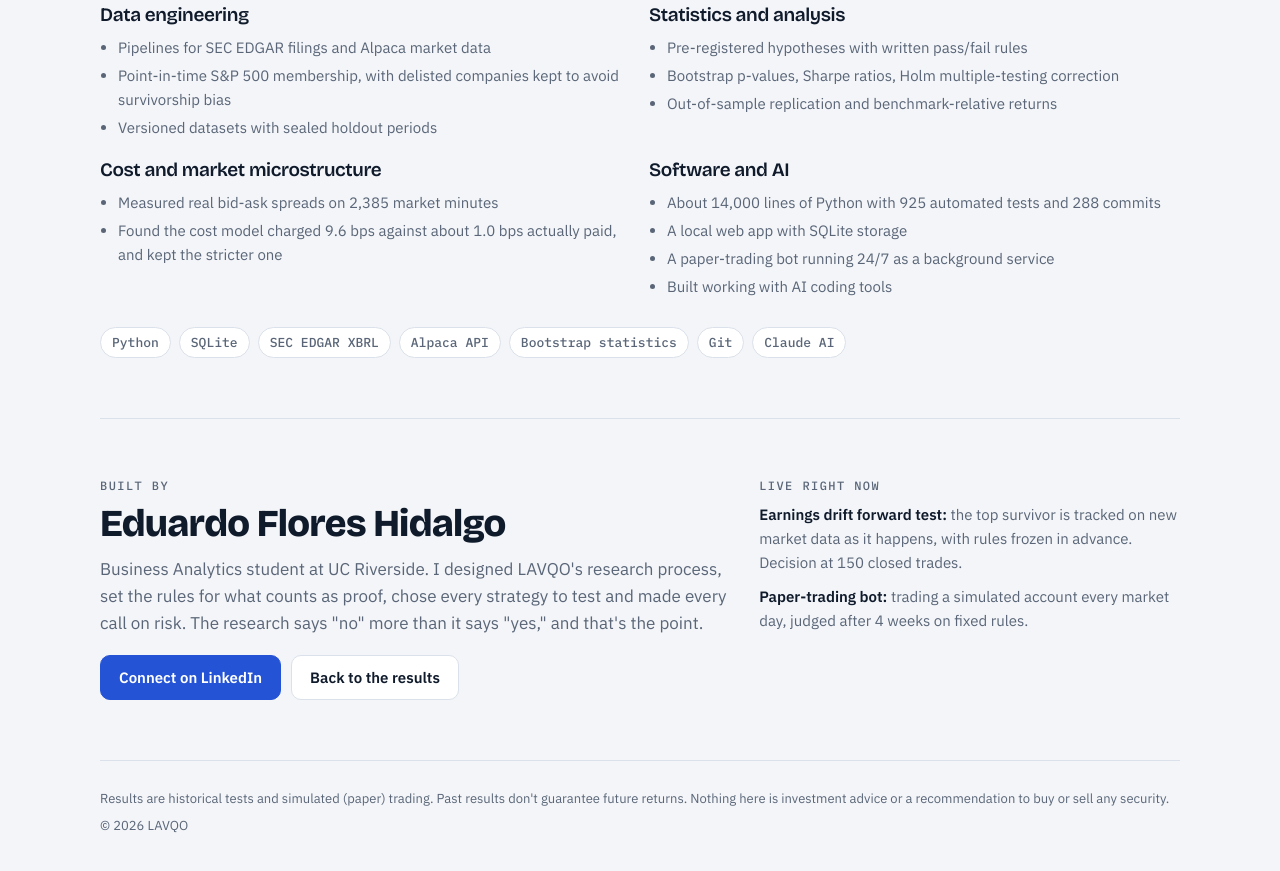
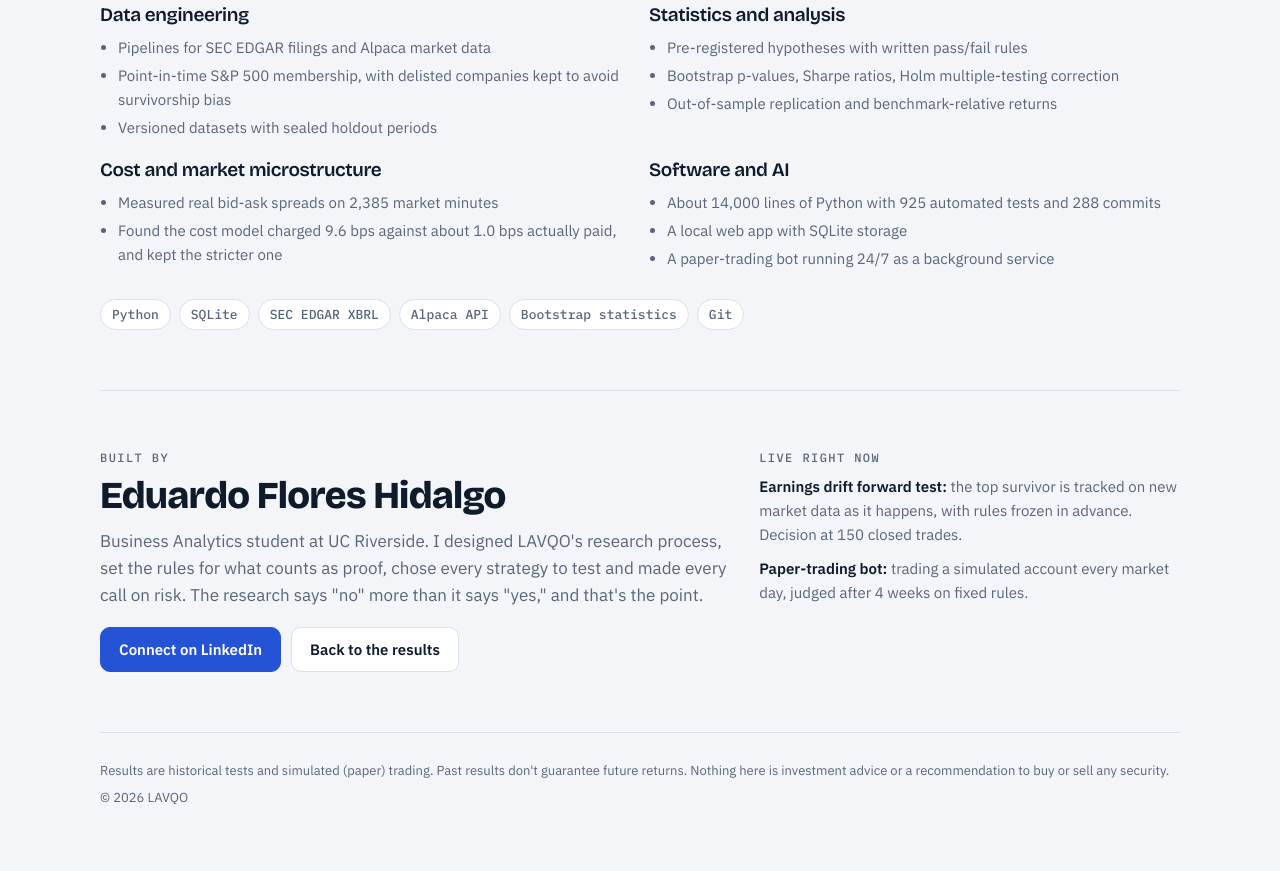
Before and after one commit to eduardoflohid-sudo/lavqo, a plain HTML site: page index.html in a window 1280 px wide. Shown: the part 5178-6049 px from the top of the page. Drawn offline with nearby package versions, Linux system fonts and the light colour scheme.

Commit message:
Update skills section

```diff
--- a/index.html
+++ b/index.html
@@ -268,9 +268,9 @@ footer{border-top:1px solid var(--line);padding-block:28px 48px;color:var(--mute
       <div class="skill"><h3>Data engineering</h3><ul><li>Pipelines for SEC EDGAR filings and Alpaca market data</li><li>Point-in-time S&amp;P 500 membership, with delisted companies kept to avoid survivorship bias</li><li>Versioned datasets with sealed holdout periods</li></ul></div>
       <div class="skill"><h3>Statistics and analysis</h3><ul><li>Pre-registered hypotheses with written pass/fail rules</li><li>Bootstrap p-values, Sharpe ratios, Holm multiple-testing correction</li><li>Out-of-sample replication and benchmark-relative returns</li></ul></div>
       <div class="skill"><h3>Cost and market microstructure</h3><ul><li>Measured real bid-ask spreads on 2,385 market minutes</li><li>Found the cost model charged 9.6 bps against about 1.0 bps actually paid, and kept the stricter one</li></ul></div>
-      <div class="skill"><h3>Software and AI</h3><ul><li>About 14,000 lines of Python with 925 automated tests and 288 commits</li><li>A local web app with SQLite storage</li><li>A paper-trading bot running 24/7 as a background service</li><li>Built working with AI coding tools</li></ul></div>
+      <div class="skill"><h3>Software and AI</h3><ul><li>About 14,000 lines of Python with 925 automated tests and 288 commits</li><li>A local web app with SQLite storage</li><li>A paper-trading bot running 24/7 as a background service</li></ul></div>
     </div>
-    <div class="stack"><span class="chip">Python</span><span class="chip">SQLite</span><span class="chip">SEC EDGAR XBRL</span><span class="chip">Alpaca API</span><span class="chip">Bootstrap statistics</span><span class="chip">Git</span><span class="chip">Claude AI</span></div>
+    <div class="stack"><span class="chip">Python</span><span class="chip">SQLite</span><span class="chip">SEC EDGAR XBRL</span><span class="chip">Alpaca API</span><span class="chip">Bootstrap statistics</span><span class="chip">Git</span></div>
   </section>
 
   <section>
```
